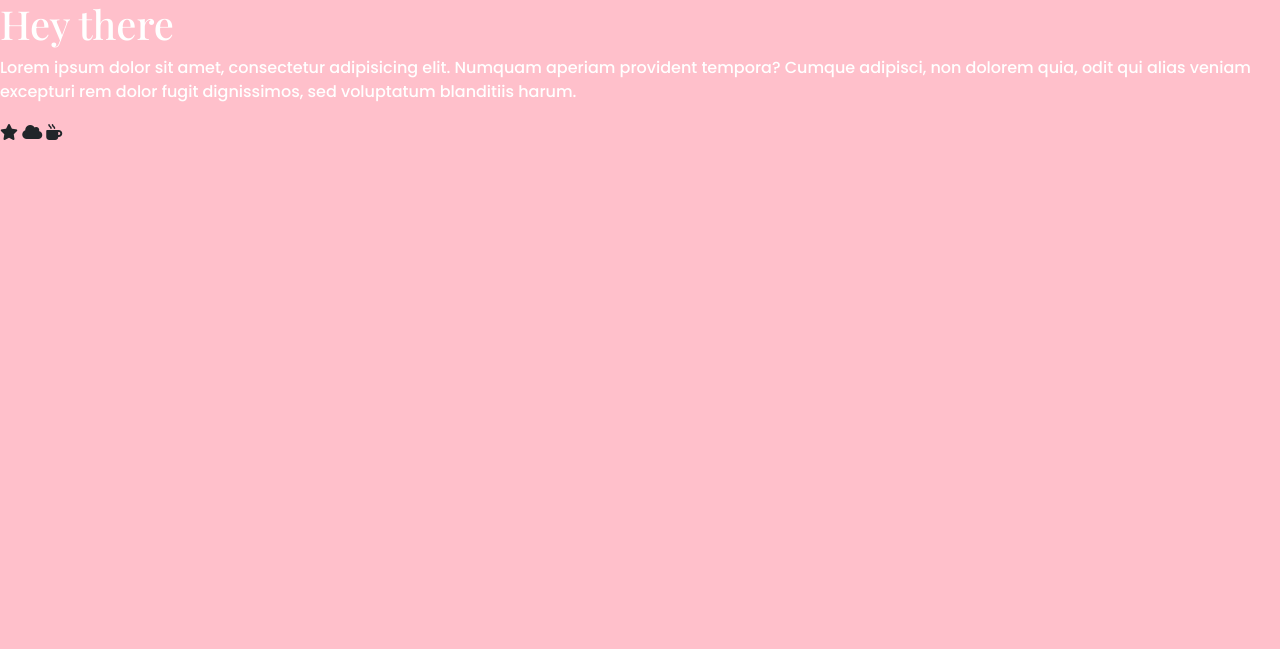
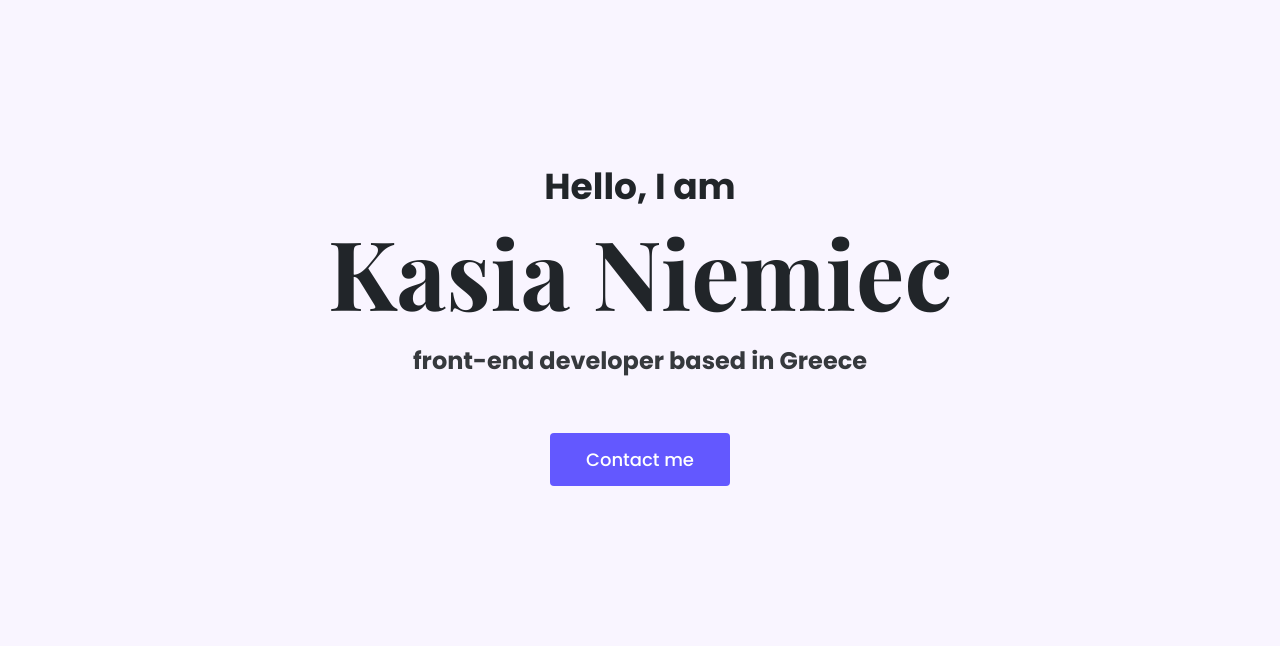
Before and after one commit to kasianiemiec/kasia-portfolio, a plain HTML site: page index.html in a window 1280 px wide. Drawn offline with nearby package versions, Linux system fonts and the light colour scheme; a web font is replaced by a local one.

Commit message:
added and styled hero section

```diff
--- a/index.html
+++ b/index.html
@@ -3,40 +3,40 @@
   <head>
     <meta charset="UTF-8" />
     <meta name="viewport" content="width=device-width, initial-scale=1.0" />
-    <title>Kasia Niemiec - front-end developer</title>
     <link
       href="https://cdn.jsdelivr.net/npm/bootstrap@5.3.3/dist/css/bootstrap.min.css"
       rel="stylesheet"
       integrity="sha384-QWTKZyjpPEjISv5WaRU9OFeRpok6YctnYmDr5pNlyT2bRjXh0JMhjY6hW+ALEwIH"
       crossorigin="anonymous"
     />
-    <script
-      src="https://cdn.jsdelivr.net/npm/bootstrap@5.3.3/dist/js/bootstrap.bundle.min.js"
-      integrity="sha384-YvpcrYf0tY3lHB60NNkmXc5s9fDVZLESaAA55NDzOxhy9GkcIdslK1eN7N6jIeHz"
-      crossorigin="anonymous"
-    ></script>
     <link rel="preconnect" href="https://fonts.googleapis.com" />
     <link rel="preconnect" href="https://fonts.gstatic.com" crossorigin />
     <link
       href="https://fonts.googleapis.com/css2?family=Playfair+Display:ital,wght@0,400..900;1,400..900&family=Poppins:wght@500;700&display=swap"
       rel="stylesheet"
     />
+    <link rel="stylesheet" href="styles/app.css" />
+    <script
+      src="https://cdn.jsdelivr.net/npm/bootstrap@5.3.3/dist/js/bootstrap.bundle.min.js"
+      integrity="sha384-YvpcrYf0tY3lHB60NNkmXc5s9fDVZLESaAA55NDzOxhy9GkcIdslK1eN7N6jIeHz"
+      crossorigin="anonymous"
+    ></script>
     <script
       src="https://kit.fontawesome.com/b13f91001c.js"
       crossorigin="anonymous"
     ></script>
-    <link rel="stylesheet" href="styles/app.css" />
+
+    <title>Kasia Niemiec - front-end developer</title>
   </head>
   <body>
-    <h1>Hey there</h1>
-    <p>
-      Lorem ipsum dolor sit amet, consectetur adipisicing elit. Numquam aperiam
-      provident tempora? Cumque adipisci, non dolorem quia, odit qui alias
-      veniam excepturi rem dolor fugit dignissimos, sed voluptatum blanditiis
-      harum.
-    </p>
-    <i class="fa-solid fa-star"></i>
-    <i class="fa-solid fa-cloud"></i>
-    <i class="fa-solid fa-mug-hot"></i>
+    <div class="hero">
+      <p>Hello, I am</p>
+
+      <h1>Kasia Niemiec</h1>
+      <h2 class="mb-5">front-end developer based in Greece</h2>
+      <div>
+        <a href="" class="btn btn-branding">Contact me</a>
+      </div>
+    </div>
   </body>
 </html>
--- a/styles/app.css
+++ b/styles/app.css
@@ -1,11 +1,47 @@
+:root {
+  --branding-color: #6358ff;
+  --heading-font-family: "Playfair Display", serif;
+  --default-font-family: "Poppins", serif;
+  --secondary-color: #f9f5ff;
+}
 body {
-  background: pink;
+  font-family: var(--default-font-family);
 }
-h1 {
+h1,
+h2,
+h3,
+h4,
+h5,
+h6 {
+  font-family: var(--heading-font-family);
+  font-weight: bold;
+}
+
+.hero {
+  background-color: var(--secondary-color);
+  text-align: center;
+  padding: 160px 20px;
+}
+.hero p {
+  font-family: var(--default-font-family);
+  font-size: 36px;
+  font-weight: bold;
+  margin: 0;
+}
+.hero h1 {
+  font-size: 96px;
+}
+.hero h2 {
+  font-family: var(--default-font-family);
+  font-size: 24px;
+  line-height: 2;
+  opacity: 0.9;
+}
+.btn-branding {
   color: white;
-  font-family: "Playfair Display", serif;
+  background-color: var(--branding-color);
+  border-radius: 4px;
+  line-height: 27px;
+  font-size: 18px;
+  padding: 12px 35px;
 }
-p {
-  font-family: "Poppins", serif;
-  color: white;
-}
```
